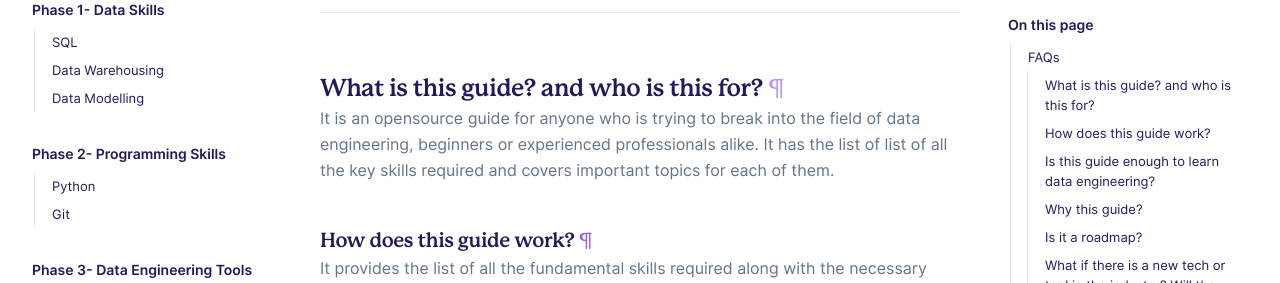
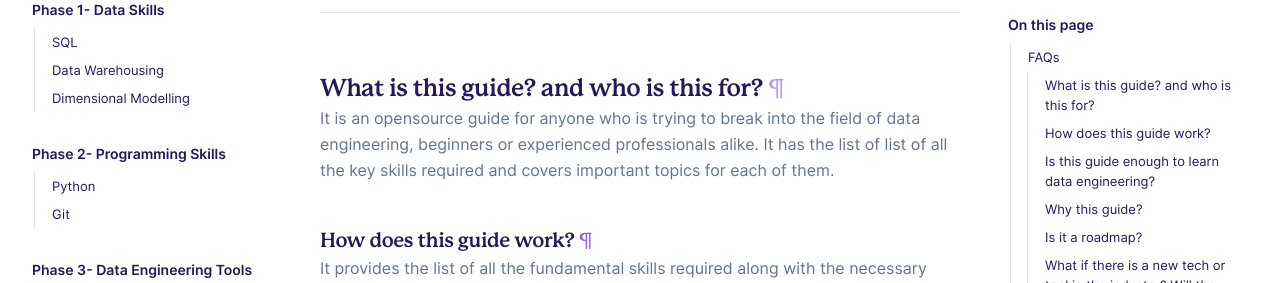
Before and after one commit to learndataengineering/learndataengineering.guide, a Jekyll site: the page built from pages/faqs.md, in a window 1280 px wide. Shown: the part 232-515 px from the top of the page. Built offline with Jekyll 4.4.1, drawn with Linux system fonts in a browser that asks for light colours.

Commit message:
Change data modelling to dimensional modelling

```diff
--- a/_data/toc.yml
+++ b/_data/toc.yml
@@ -10,8 +10,8 @@
       url: "phase1/sql"
     - title: "Data Warehousing"
       url: "phase1/data-warehousing"
-    - title: "Data Modelling"
-      url: "phase1/data-modelling"
+    - title: "Dimensional Modelling"
+      url: "phase1/dimensional-modelling"
 - title: "Phase 2- Programming Skills"
   url: "docs/phase2/programming-skills"
   links:
```
